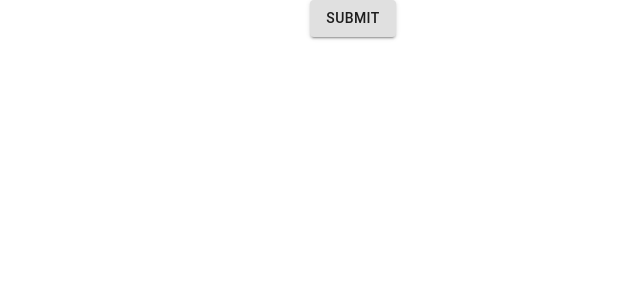
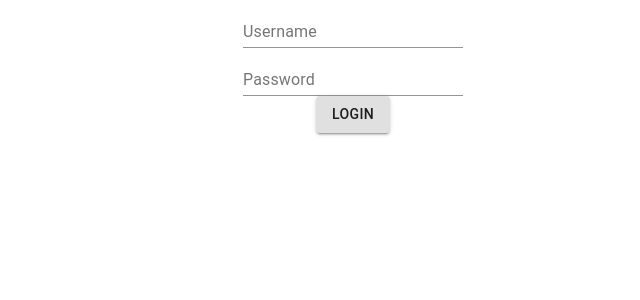
Before and after one commit to rithue/venus-hacks-21, a React (Create React App) app: page / in a window 1280 px wide. Shown: the top 300 px of the page, without its empty margins (287-927 px from the left). Built offline with nearby package versions, Linux system fonts and the light colour scheme.

Commit message:
Add homepage and redirect page

```diff
--- a/package.json
+++ b/package.json
@@ -2,16 +2,18 @@
   "name": "venus-hacks",
   "version": "0.1.0",
   "private": true,
-  "proxy":"http://localhost:3000",
+  "proxy": "http://localhost:3000",
   "dependencies": {
     "@material-ui/core": "^4.11.3",
     "@testing-library/jest-dom": "^5.11.4",
     "@testing-library/react": "^11.1.0",
     "@testing-library/user-event": "^12.1.10",
+    "compose": "^0.1.2",
     "http-proxy-middleware": "^1.2.1",
     "react": "^17.0.2",
     "react-dom": "^17.0.2",
     "react-scripts": "4.0.3",
+    "recompose": "^0.30.0",
     "web-vitals": "^1.0.1"
   },
   "scripts": {
--- a/src/App.js
+++ b/src/App.js
@@ -1,11 +1,11 @@
 import logo from './logo.svg';
 import './App.css';
-import {Homepage} from './components/dataCollectionPage'
+import Login from './Login.jsx'
 
 function App() {
   return (
     <div className="App">
-      <Homepage/>
+      <Login/>
     </div>
   );
 }
--- /dev/null
+++ b/src/Display.jsx
@@ -0,0 +1,24 @@
+import React from 'react';
+import { makeStyles } from '@material-ui/core/styles';
+
+const useStyles = makeStyles((theme) => ({
+    root: {
+      '& > *': {
+        // margin: theme.spacing(10),
+        // width: '25ch',
+        color: "black",
+        // borderColor: 'blue',
+        // borderWidth: 4,
+        // border: "2px solid",
+      },
+    },
+}));
+
+export default function Display() {
+    const classes = useStyles();
+    console.log("in homepage");
+    return (
+        <div className = {classes.root}>
+        </div>
+    )
+}
--- /dev/null
+++ b/src/Login.jsx
@@ -0,0 +1,52 @@
+import React from 'react';
+import { makeStyles } from '@material-ui/core/styles';
+import TextField from '@material-ui/core/TextField';
+import Button from '@material-ui/core/Button';
+import Display from './Display';
+import { withStyles } from '@material-ui/core/styles';
+import compose from 'recompose/compose';
+
+const useStyles = makeStyles((theme) => ({
+  root: {
+    '& > *': {
+      margin: theme.spacing(1),
+      width: '25ch',
+
+    },
+  },
+}));
+class Login extends React.Component {
+    constructor(props) {
+      super(props);
+      this.state = {
+        isAuthenticated: false
+      }
+    }
+    handleClick = () => {
+      console.log("handle clicked")
+      this.setState({
+        isAuthenticated: true
+      });
+    };
+    render() {
+      const {classes} = this.props
+      console.log("isauth: ",this.state.isAuthenticated)
+      return (
+        <div>
+        {
+          this.state.isAuthenticated ?
+          <Display/>
+          :
+        <form className={classes.root} noValidate autoComplete="off">
+            <div><TextField id="username" label="Username" color="secondary" /></div>
+            <div><TextField id="password" label="Password" color="secondary" /></div>
+            <div><Button variant="contained"  onClick={() => this.handleClick()}>Login</Button></div>
+        </form>
+        }
+        </div>
+      )
+    }
+}
+export default compose(
+  withStyles(useStyles)
+)(Login)
--- a/src/setupProxy.js
+++ /dev/null
@@ -1,5 +0,0 @@
-const { createProxyMiddleware } = require('http-proxy-middleware');
-
-module.exports = function(app) {
-//   app.use(proxy('/zipcode',{target: 'https://www.zipcodeapi.com/rest/'}));
-};
```
Also changed, not shown: 1 other file (tests, documents, lock files or other folders).
